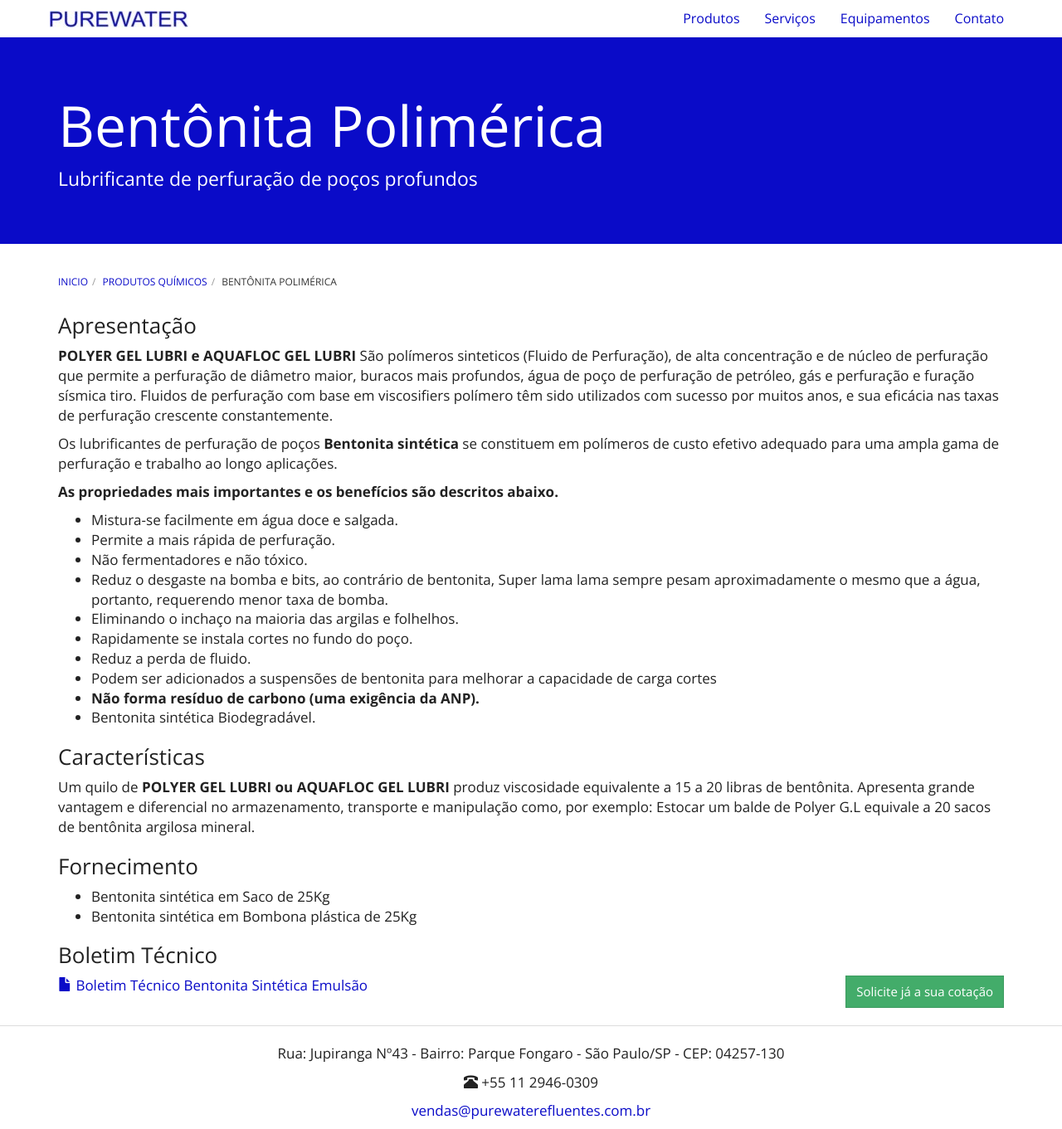
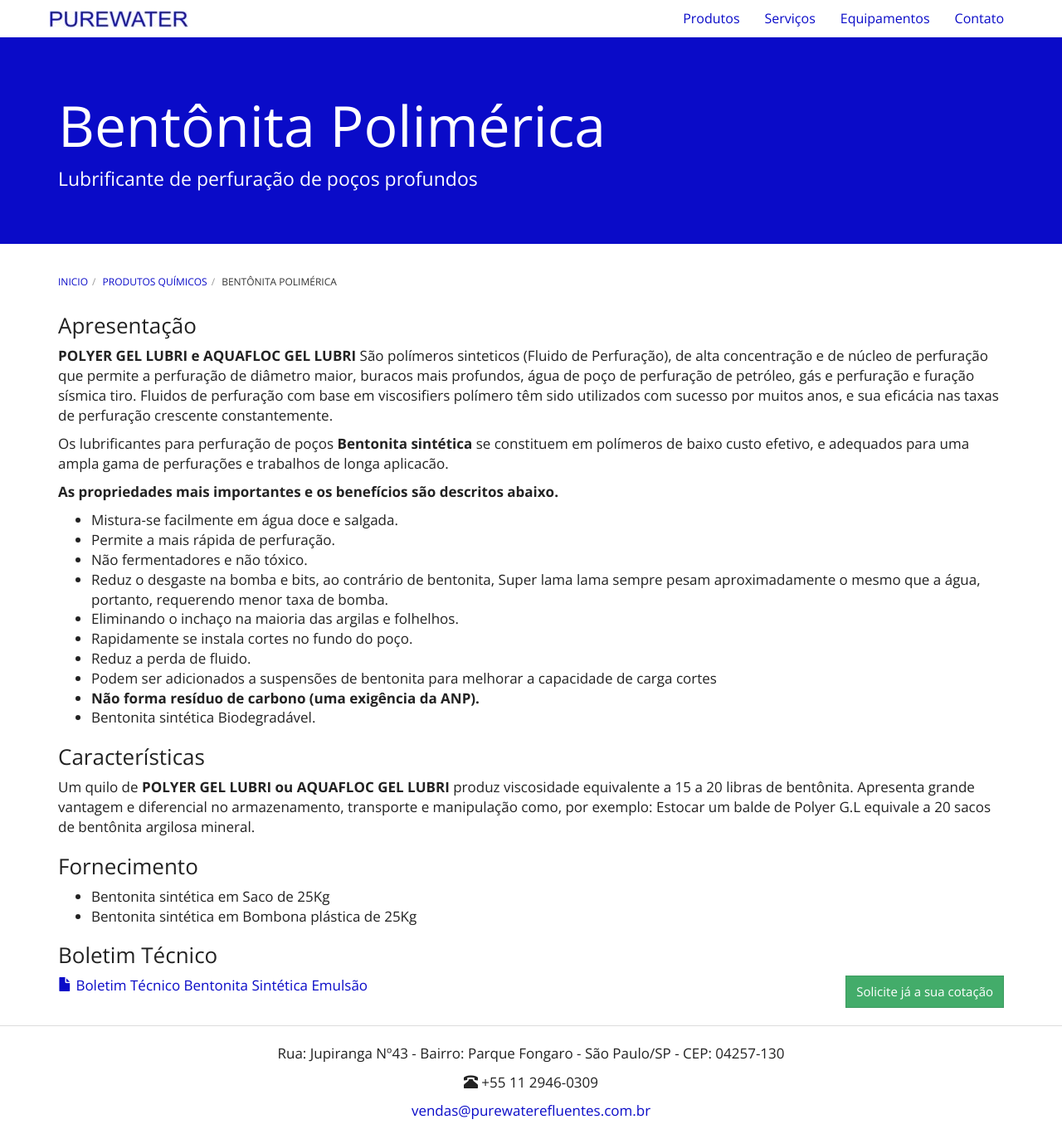
Before and after one commit to purewaterefluentes/purewaterefluentes.github.io, a Jekyll site: the page built from produtos/lubrificante-perfuracao-pocos.md, in a window 1280 px wide and 1361 px high. Shown: the whole window at 83% size. Built offline with Jekyll 4.4.1, drawn with Linux system fonts in a browser that asks for light colours; nearby versions of some CDN libraries; library files that are not in the unit come from our copies.

Commit message:
Update lubrificante-perfuracao-pocos.md

```diff
--- a/produtos/lubrificante-perfuracao-pocos.md
+++ b/produtos/lubrificante-perfuracao-pocos.md
@@ -9,7 +9,7 @@
 
 **POLYER GEL LUBRI e AQUAFLOC GEL LUBRI** São polímeros sinteticos (Fluido de Perfuração), de alta concentração e de núcleo de perfuração que permite a perfuração de diâmetro maior, buracos mais profundos, água de poço de perfuração de petróleo, gás e perfuração e furação sísmica tiro. Fluidos de perfuração com base em viscosifiers polímero têm sido utilizados com sucesso por muitos anos, e sua eficácia nas taxas de perfuração crescente constantemente.
 
-Os lubrificantes de perfuração de poços **Bentonita sintética** se constituem em polímeros de custo efetivo adequado para uma ampla gama de perfuração e trabalho ao longo aplicações.
+Os lubrificantes para perfuração de poços **Bentonita sintética** se constituem em polímeros de baixo custo efetivo, e adequados para uma ampla gama de perfurações e trabalhos de longa aplicacão.
 
 **As propriedades mais importantes e os benefícios são descritos abaixo.**
 
```
